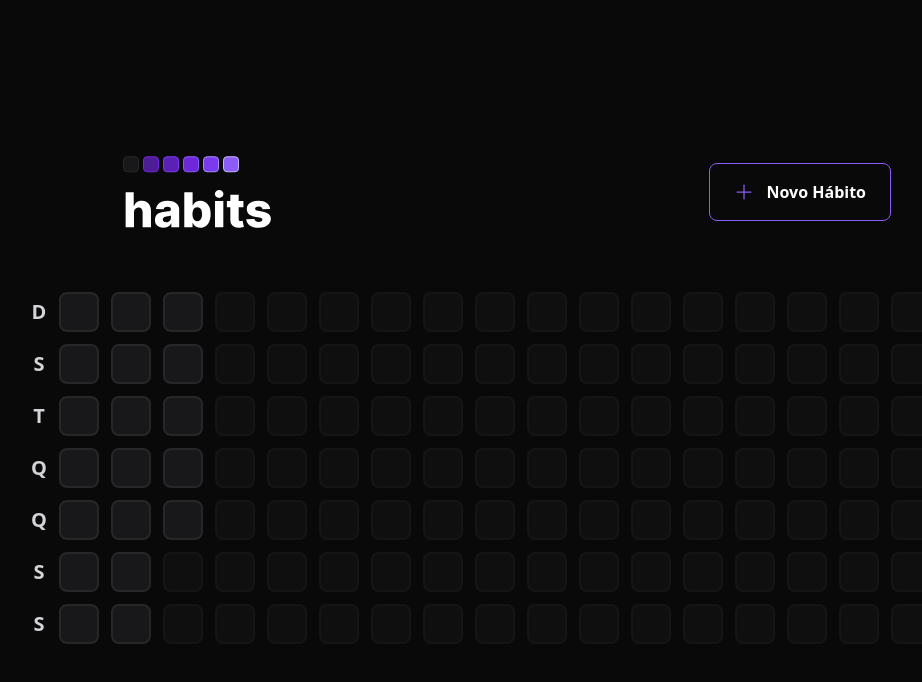
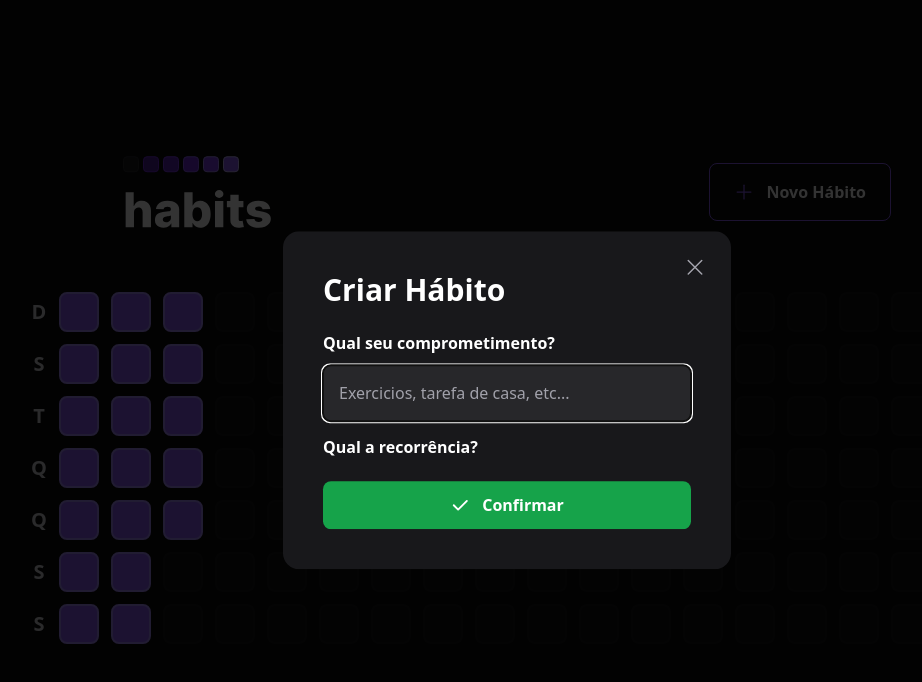
Before and after one commit to CarlinhosJr/Front-end-Habit, a React (Vite) app: page / in a window 1280 px wide. Both pictures are taken after a click on the button "Novo Hábito". Shown: the top 682 px of the page, without its empty margins (133-1055 px from the left). Built offline with nearby package versions, Linux system fonts and the light colour scheme.

Commit message:
create new components

```diff
--- a/package.json
+++ b/package.json
@@ -9,6 +9,9 @@
     "preview": "vite preview"
   },
   "dependencies": {
+    "@radix-ui/react-dialog": "^1.0.2",
+    "@radix-ui/react-popover": "^1.0.3",
+    "clsx": "^1.2.1",
     "dayjs": "^1.11.7",
     "phosphor-react": "^1.4.1",
     "react": "^18.2.0",
--- a/src/components/HabitDay.tsx
+++ b/src/components/HabitDay.tsx
@@ -1,9 +1,46 @@
-import React from 'react'
+import React from "react";
+import * as Popover from "@radix-ui/react-popover";
+import ProgressBar from "./ProgressBar";
+import clsx from "clsx";
 
-function HabitDay() {
-  return (
-    <div className="w-10 h-10 bg-zinc-900 border-2 border-zinc-800 rounded-lg"></div>
-  )
+interface HabitDayProps {
+  completed: number;
+  amount: number;
 }
 
-export default HabitDay
+function HabitDay(props: HabitDayProps) {
+  const completedPercentage = Math.round(
+    (props.completed / props.amount) * 100
+  );
+  return (
+    <Popover.Root>
+      <Popover.Trigger
+        className={clsx("w-10 h-10  border-2  rounded-lg", {
+          "bg-zinc-900 border-zinc-800": completedPercentage === 0,
+          "bg-violet-900 border-violet-700":
+            completedPercentage > 0 && completedPercentage < 20,
+          "bg-violet-800 border-violet-600":
+            completedPercentage >= 20 && completedPercentage < 40,
+          "bg-violet-700 border-violet-500":
+            completedPercentage >= 40 && completedPercentage < 60,
+          "bg-violet-600 border-violet-500":
+            completedPercentage >= 60 && completedPercentage < 80,
+          "bg-violet-500 border-violet-400": completedPercentage >= 80,
+        })}
+      />
+      <Popover.Portal>
+        <Popover.Content className="min-w-[320px] p-6 rounded-2xl bg-zinc-900 flex flex-col">
+          <span className="font-semibold text-zinc-400">Segunda-Feira</span>
+          <span className="mt-1 font-extrabold leading-tight text-3xl ">
+            19/01
+          </span>
+
+          <ProgressBar progress={completedPercentage} />
+          <Popover.Arrow className="fill-zinc-600" height={8} width={16} />
+        </Popover.Content>
+      </Popover.Portal>
+    </Popover.Root>
+  );
+}
+
+export default HabitDay;
--- a/src/components/Header.tsx
+++ b/src/components/Header.tsx
@@ -1,18 +1,35 @@
 import React from "react";
-import {Plus} from 'phosphor-react'
+import * as Dialog from '@radix-ui/react-dialog';
+import {Plus, X} from 'phosphor-react'
 import logoImage from '../assets/logo.svg'
+import NewHabitForm from "./NewHabitForm";
 
 function Header() {
   return (
     <div className="w-full max-w-3xl mx-auto flex items-center justify-between">
       <img src={logoImage} alt="Habits" />
-      <button
-        type="button"
-        className="border border-violet-500 font-semibold rounded-lg px-6 py-4 flex items-center gap-3 hover:border-violet-300"
-      >
-        <Plus size={20} className="text-violet-500" />
-        Novo Hábito
-      </button>
+      <Dialog.Root>
+        <Dialog.Trigger
+          type="button"
+          className="border border-violet-500 font-semibold rounded-lg px-6 py-4 flex items-center gap-3 hover:border-violet-300"
+        >
+          <Plus size={20} className="text-violet-500" />
+          Novo Hábito
+          </Dialog.Trigger>
+          <Dialog.Portal>
+            <Dialog.Overlay className="w-screen h-screen bg-black/80 fixed inset-0"/>
+            <Dialog.Content className="absolute p-10 bg-zinc-900 rounded-2xl w-full max-w-md top-1/2 left-1/2 -translate-x-1/2 -translate-y-1/2">
+              <Dialog.Close className="absolute right-6 top-6 text-zinc-400 hover:text-zinc-200">
+                <X size={24} aria-label="Fechar"/>
+              </Dialog.Close>
+              <Dialog.Title className="text-3xl leading-tight font-extrabold">
+                Criar Hábito
+              </Dialog.Title>
+              <NewHabitForm/>
+            </Dialog.Content>
+          </Dialog.Portal>
+      </Dialog.Root>
+
     </div>
   );
 }
--- /dev/null
+++ b/src/components/NewHabitForm.tsx
@@ -0,0 +1,25 @@
+import { Check } from "phosphor-react";
+import React from "react";
+
+function NewHabitForm() {
+  return (
+    <form className="w-full flex flex-col mt-6 ">
+      <label htmlFor="title" className="font-semibold leading-tight">Qual seu comprometimento?</label>
+      <input
+        type="text"
+        id="title"
+        placeholder="Exercicios, tarefa de casa, etc..."
+        className="p-4 rounded-lg mt-3 bg-zinc-800 text-white placeholder:text-zinc-400"
+        autoFocus
+      />
+      <label htmlFor="" className="font-semibold leading-tight mt-4">Qual a recorrência?</label>
+
+      <button type="submit" className="mt-6 rounded-lg p-3 flex items-center justify-center gap-3 font-semibold bg-green-600 hover:bg-green-500 ">
+        <Check size={20} weight={"bold"} />
+        Confirmar
+      </button>
+    </form>
+  );
+}
+
+export default NewHabitForm;
--- /dev/null
+++ b/src/components/ProgressBar.tsx
@@ -0,0 +1,25 @@
+import React from 'react'
+
+interface ProgressBarProps{
+    progress: number;
+}
+
+function ProgressBar(props: ProgressBarProps) {
+
+
+  return (
+    <div className="h-3 rounded-xl bg-zinc-700 w-full mt-4">
+    <div
+      role="progressbar"
+      aria-label="Progresso de hábitos completatos nesse dia"
+      aria-valuenow={props.progress}
+      className="h-3 rounded-xl bg-violet-600"
+      style={{
+        width: `${props.progress}%`
+      }}
+    ></div>
+  </div>
+  )
+}
+
+export default ProgressBar
--- a/src/components/SummaryTable.tsx
+++ b/src/components/SummaryTable.tsx
@@ -29,7 +29,7 @@ function SummaryTable() {
 
       <div className="grid grid-rows-7 grid-flow-col gap-3">
         {summaryDates.map((date) => {
-          return <HabitDay key={date.toString()} />;
+          return <HabitDay amount={5} completed={4} key={date.toString()} />;
         })}
 
         {amountOfDaysToFill > 0 &&
```
Also changed, not shown: 1 other file (tests, documents, lock files or other folders).
